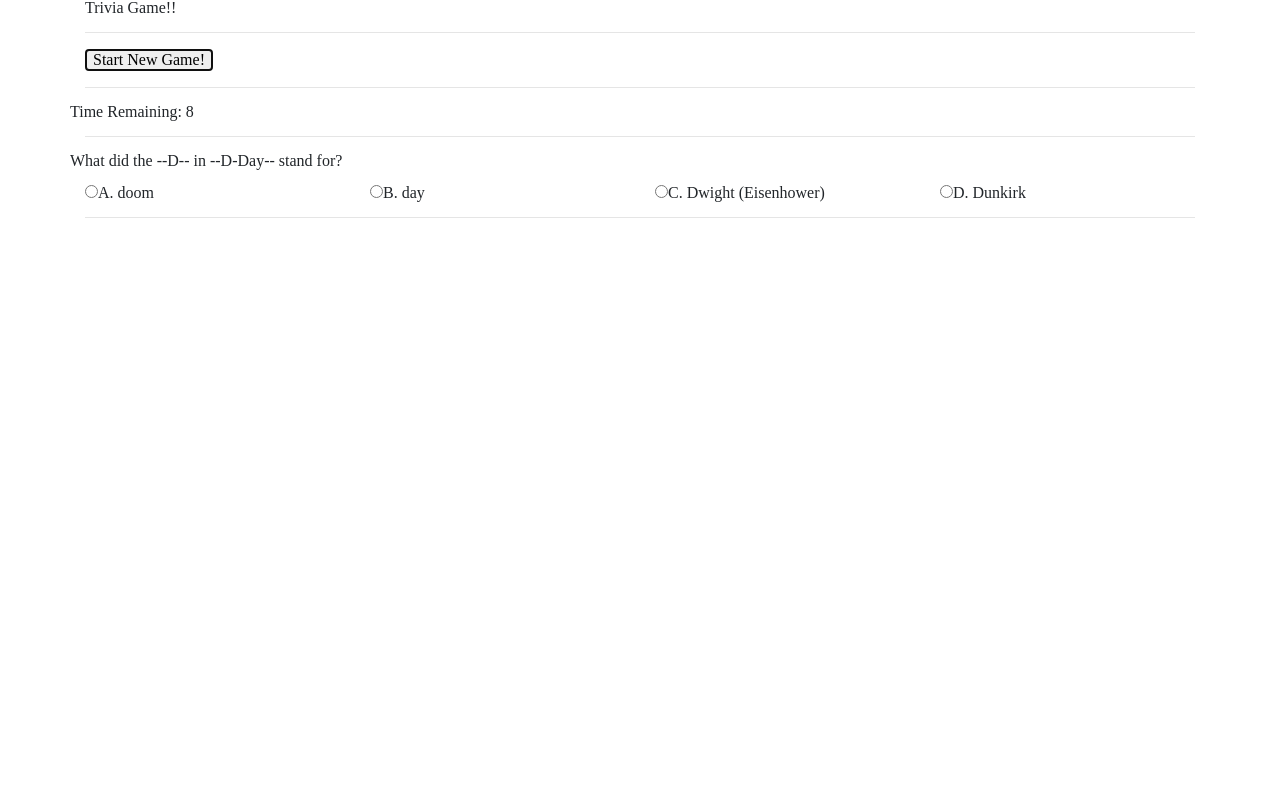
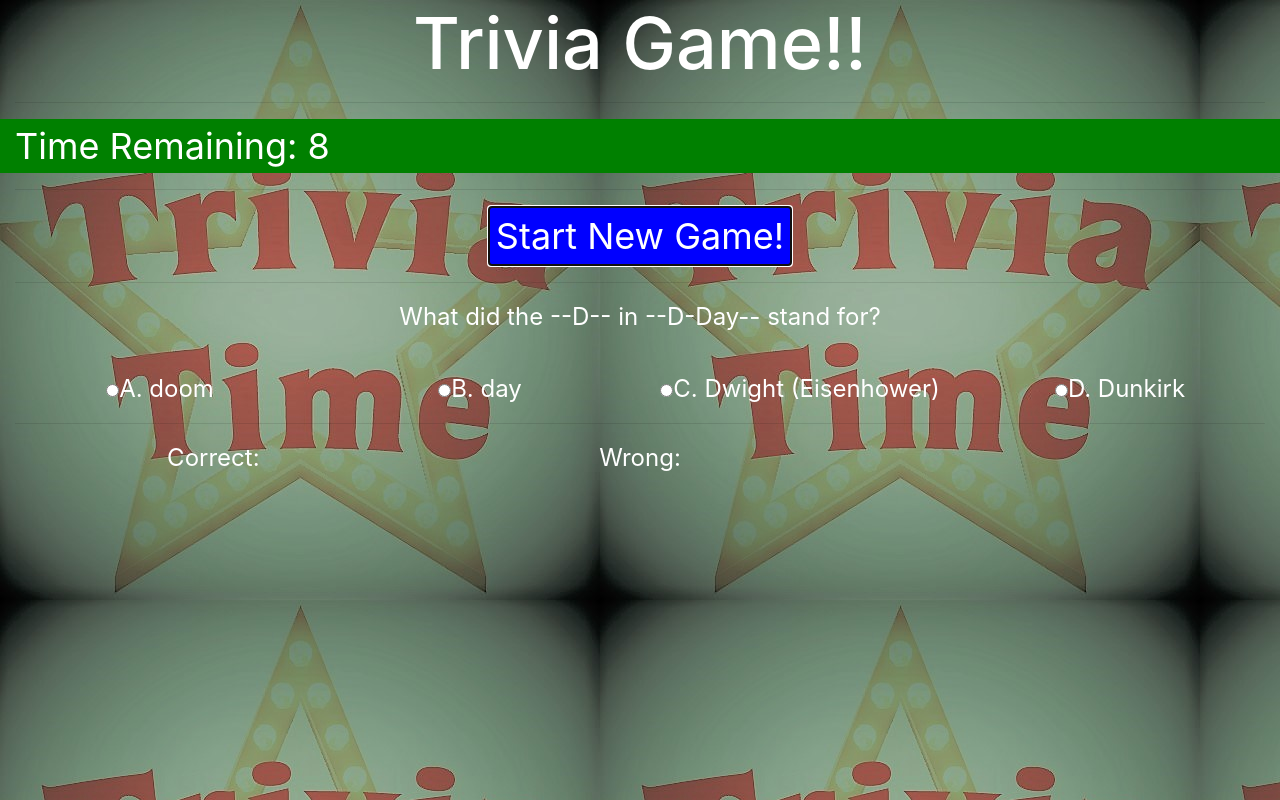
Before and after one commit to paulgraven/unit-5-trivia, a plain HTML site: page index.html in a window 1280 px wide. Both pictures are taken after a click on the button "Start New Game!". Drawn offline with nearby package versions, Linux system fonts and the light colour scheme.

Commit message:
updated css with colors, images; update js to work

```diff
--- a/assets/css/style.css
+++ b/assets/css/style.css
@@ -0,0 +1,25 @@
+body {
+  background-image: url("trivia.jpg");
+  text-align: center;
+}
+
+h1 {
+  font-size: 300%;
+}
+.container-fluid {
+  align: center;
+  color: white;
+  font-size: 150%;
+}
+
+#timeRemaining {
+  font-size: 150%;
+  text-align: left;
+  background-color: green;
+}
+
+button {
+  background-color: blue;
+  color: white;
+  font-size: 150%;
+}
--- a/assets/javascript/app.js
+++ b/assets/javascript/app.js
@@ -187,6 +187,7 @@ window.onload = function() {
 };
 
 function start() {
+  stop();
   if (!clockRunning) {
     time = 10;
     intervalId = setInterval(count, 1000);
@@ -213,27 +214,38 @@ function addQuestions() {
   var questionNumber = Math.floor(Math.random() * 20);
   $("#question").text(questions[questionNumber].question);
 
-  var choiceButtonA = $('<input type="radio" id="A" />');
+  var choiceButtonA = $('<input type="radio" id="A" name="radiobtn" />');
   var choiceTextA = questions[questionNumber].choices[0];
   $("#choiceA").text(choiceTextA);
   choiceButtonA.prependTo("#choiceA");
 
-  var choiceButtonB = $('<input type="radio" name="B" />');
+  var choiceButtonB = $('<input type="radio" id="B" name="radiobtn" />');
   var choiceTextB = questions[questionNumber].choices[1];
   $("#choiceB").text(choiceTextB);
   choiceButtonB.prependTo("#choiceB");
 
-  var choiceButtonC = $('<input type="radio" name="C" />');
+  var choiceButtonC = $('<input type="radio" id="C" name="radiobtn" />');
   var choiceTextC = questions[questionNumber].choices[2];
   $("#choiceC").text(choiceTextC);
   choiceButtonC.prependTo("#choiceC");
 
-  var choiceButtonD = $('<input type="radio" name="D" />');
+  var choiceButtonD = $('<input type="radio" id="D" name="radiobtn" />');
   var choiceTextD = questions[questionNumber].choices[3];
   $("#choiceD").text(choiceTextD);
   choiceButtonD.prependTo("#choiceD");
 
-  // var radio = document.getElementById("radioA").checked;
-  // console.log(radio);
+  var radio = document.getElementById("A").checked;
+  console.log(radio);
+
+  var rad = $("input[type='radio'][name='radiobtn']:checked").val();
+  console.log(rad);
+
   // console.log($("input[name=B]:checked").val());
 }
+
+$(document).on("change", function winLose() {
+  if (document.getElementById("A").checked) {
+    alert("Correct!!");
+    console.log(questionNumber);
+  }
+});
--- a/index.html
+++ b/index.html
@@ -6,6 +6,8 @@
     <meta http-equiv="X-UA-Compatible" content="ie=edge" />
     <title>Trivia Game!</title>
 
+    <!-- CSS Reset -->
+    <link rel="stylesheet" href="assets/css/reset.css" />
     <!-- Bootstrap -->
     <link
       rel="stylesheet"
@@ -13,26 +15,35 @@
       integrity="sha384-ggOyR0iXCbMQv3Xipma34MD+dH/1fQ784/j6cY/iJTQUOhcWr7x9JvoRxT2MZw1T"
       crossorigin="anonymous"
     />
-    <!-- CSS Reset -->
-    <link rel="stylesheet" href="assets/css/reset.css" />
+
+    <link rel="stylesheet" href="assets/css/style.css" />
   </head>
   <body>
-    <div class="container">
+    <div class="container-fluid">
       <h1>Trivia Game!!</h1>
+      <hr />
+      <div class="row">
+        <div class="col" id="timeRemaining">Click the blue button to start a new game!</div>
+      </div>
       <hr />
       <button id="newGame">Start New Game!</button>
       <hr />
-      <div class="row" id="timeRemaining"></div>
-      <hr />
-      <div class="row" id="question"></div>
+
+      <div class="row">
+        <div class="col" id="question"></div>
+      </div>
       <br />
       <div class="row">
-        <div class="col-3" id="choiceA"></div>
-        <div class="col-3" id="choiceB"></div>
-        <div class="col-3" id="choiceC"></div>
-        <div class="col-3" id="choiceD"></div>
+        <div class="col" id="choiceA"></div>
+        <div class="col" id="choiceB"></div>
+        <div class="col" id="choiceC"></div>
+        <div class="col" id="choiceD"></div>
       </div>
       <hr />
+      <div class="row">
+        <div class="col-4" id="correct">Correct:</div>
+        <div class="col-4" id="wrong">Wrong:</div>
+      </div>
     </div>
   </body>
 
```
Also changed, not shown: assets/css/trivia.jpg (added), assets/images/trivia.jpg (added).
